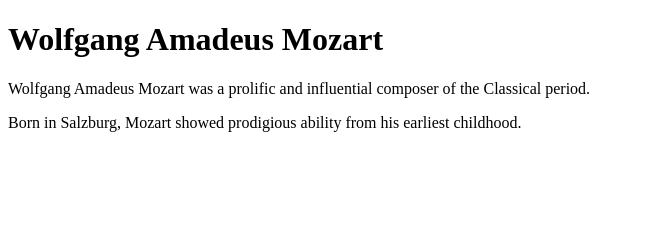
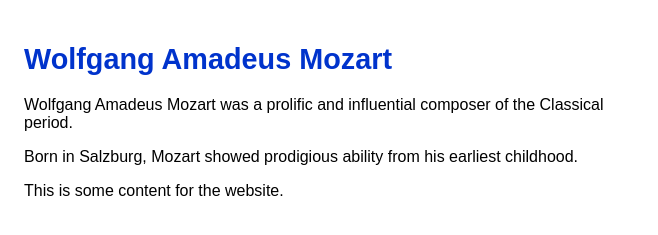
Before and after one commit to zaidrojas/COMP001A.LectureActivity2, a plain HTML site: page index.html in a window 1280 px wide. Shown: the whole page, without its empty margins (0-658 px from the left). Drawn offline with Linux system fonts and the light colour scheme.

Commit message:
Made main.css file and additional features to index.html (bugged)

```diff
--- a/index.html
+++ b/index.html
@@ -1,9 +1,13 @@
+<!-- This is the main page for the Mozart Biography website -->
+
 <!DOCTYPE html>
 
 <html lang="en">
 
 <!-- Head section -->
 <head>
+    <link rel="stylesheet" href="main.css">
+
     <meta charset="UTF-8">
 
     <meta name="viewport" content="width=device-width, initial-scale=1.0">
@@ -20,4 +24,6 @@
     <p>Born in Salzburg, Mozart showed prodigious ability from his earliest childhood.</p>
 </body>
 
+<div class="content"> <p>This is some content for the website. <!-- Missing closing </div> tag here -->
+
 </html>
--- /dev/null
+++ b/main.css
@@ -0,0 +1,23 @@
+/* Primary stylesheet for the Mozart Biography website Author: Zaid Rojas */
+
+body{
+    font-family: sans-serif;
+    padding: 1em;
+    max-width: 600px;
+}
+
+h1{
+    font-size: 180%;
+    color: #0033cc;
+}
+
+h2{
+    font-size: 140%;
+    border-bottom: 3px solid #0033cc;
+}
+
+ul{
+    list-style-type: square;
+}
+
+.content { background-color: blu; /* "blu" is not a valid color value. It should be "blue". */ }
```
